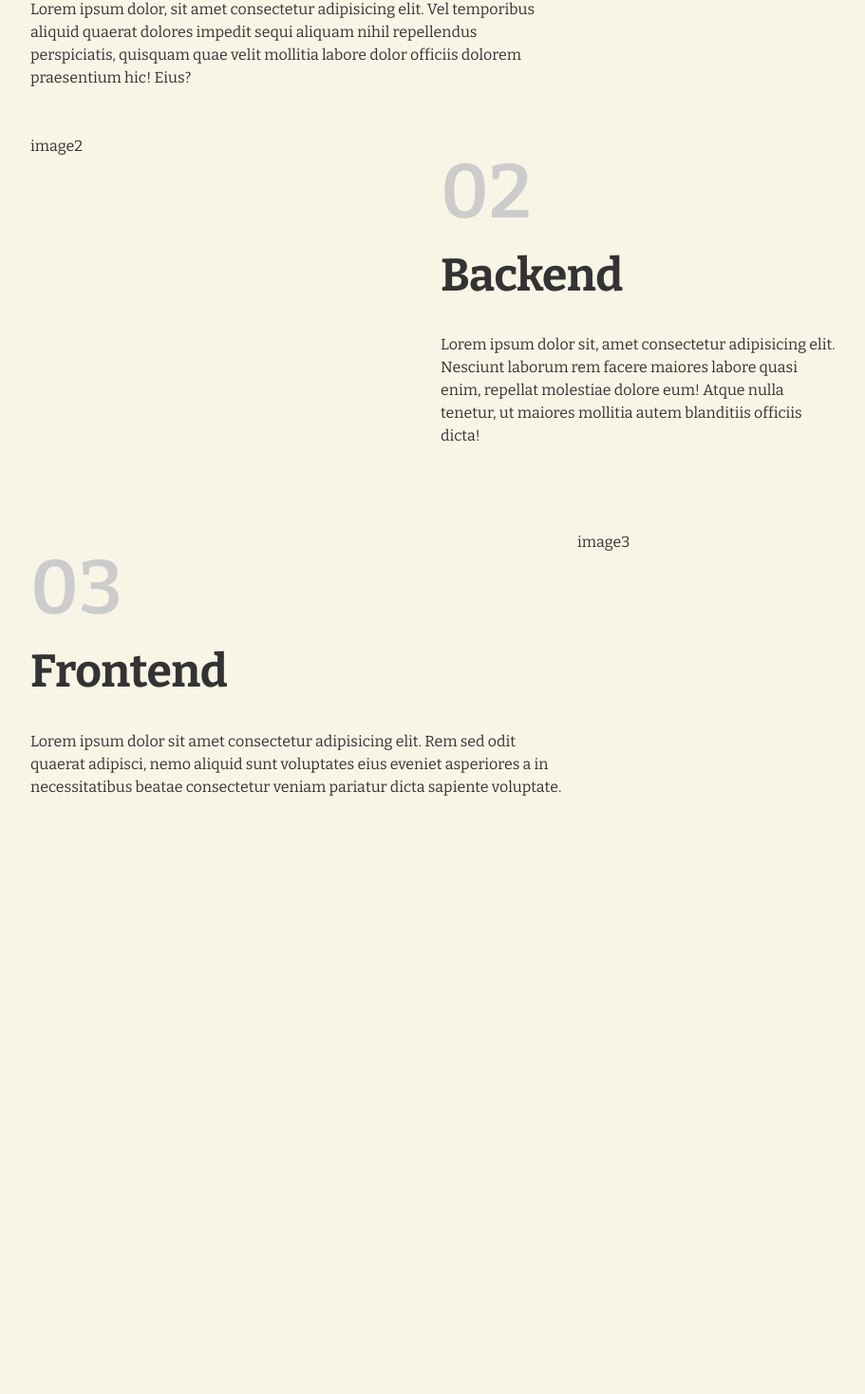
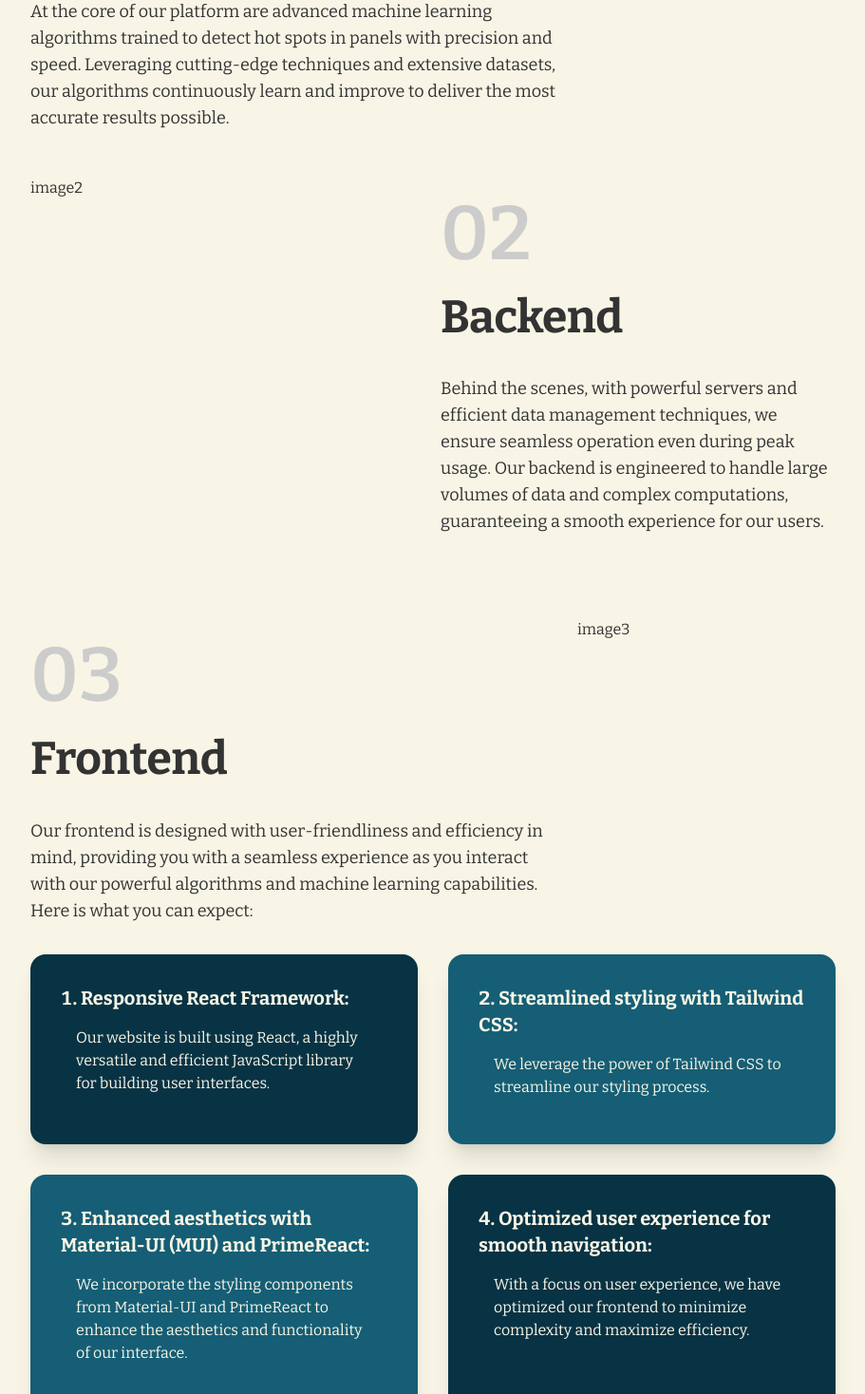
Before and after one commit to elifxa/BitirmeProjesi, a React (Vite) app: page /about-us in a window 1280 px wide. Shown: the part 1766-3234 px from the top of the page at 95% size, without its empty margins (184-1095 px from the left). Before the commit the page ends 2607 px from the top, so only its background shows below. Built offline with nearby package versions, Linux system fonts and the light colour scheme; a web font is replaced by a local one.

Commit message:
about page first design demo

```diff
--- a/src/aboutProjectDetails.jsx
+++ b/src/aboutProjectDetails.jsx
@@ -37,46 +37,90 @@ function aboutProjectDetails() {
             <div className="md:col-span-2">
               <p className="step-number">01</p>
               <h2 className="heading">Machine Learning</h2>
-              <p>
-                Lorem ipsum dolor, sit amet consectetur adipisicing elit. Vel
-                temporibus aliquid quaerat dolores impedit sequi aliquam nihil
-                repellendus perspiciatis, quisquam quae velit mollitia labore
-                dolor officiis dolorem praesentium hic! Eius?
+              <p className="text-lg">
+                At the core of our platform are advanced machine learning
+                algorithms trained to detect hot spots in panels with precision
+                and speed. Leveraging cutting-edge techniques and extensive
+                datasets, our algorithms continuously learn and improve to
+                deliver the most accurate results possible.
               </p>
             </div>
             <div>image1</div>
           </div>
-
           {/*  */}
-
           <div className="grid md:grid-cols-4 gap-4 mt-6 pt-6">
             <div>image2</div>
             <div className="md:col-start-3 md:col-span-2">
               <p className=" step-number">02</p>
               <h2 className="heading">Backend</h2>
-              <p>
-                Lorem ipsum dolor sit, amet consectetur adipisicing elit.
-                Nesciunt laborum rem facere maiores labore quasi enim, repellat
-                molestiae dolore eum! Atque nulla tenetur, ut maiores mollitia
-                autem blanditiis officiis dicta!
+              <p className="text-lg">
+                Behind the scenes, with powerful servers and efficient data
+                management techniques, we ensure seamless operation even during
+                peak usage. Our backend is engineered to handle large volumes of
+                data and complex computations, guaranteeing a smooth experience
+                for our users.
               </p>
             </div>
           </div>
-
           {/*  */}
-
+          <div>
             <div className="grid md:grid-cols-3 gap-4 mt-11 pt-11">
               <div className="md:col-span-2">
                 <p className="step-number">03</p>
                 <h2 className="heading">Frontend</h2>
-              <p>
-                Lorem ipsum dolor sit amet consectetur adipisicing elit. Rem sed
-                odit quaerat adipisci, nemo aliquid sunt voluptates eius eveniet
-                asperiores a in necessitatibus beatae consectetur veniam
-                pariatur dicta sapiente voluptate.
+                <p className="text-lg">
+                  Our frontend is designed with user-friendliness and efficiency
+                  in mind, providing you with a seamless experience as you
+                  interact with our powerful algorithms and machine learning
+                  capabilities. Here is what you can expect:
                 </p>
               </div>
               <div>image3</div>
+            </div>
+            <ul
+              className="grid lg:grid-cols-2 gap-8 mt-8 "
+              style={{
+                width: '100%',
+              }}
+            >
+              <div className="bg-[#083344] text-[#f8f5e6] p-8 rounded-2xl shadow-xl ">
+                <li className="list-decimal list-inside font-bold text-xl">
+                  Responsive React Framework:
+                </li>
+                <p className="p-4 text-base ">
+                  Our website is built using React, a highly versatile and
+                  efficient JavaScript library for building user interfaces.
+                </p>
+              </div>
+              <div className="bg-[#155e75] text-[#f8f5e6] p-8 rounded-2xl shadow-xl">
+                <li className="list-decimal list-inside font-bold text-xl">
+                  Streamlined styling with Tailwind CSS:
+                </li>
+                <p className="p-4 text-base">
+                  We leverage the power of Tailwind CSS to streamline our
+                  styling process.
+                </p>
+              </div>
+              <div className="lg:bg-[#155e75] bg-[#083344] text-[#f8f5e6] p-8 rounded-2xl shadow-xl">
+                <li className="list-decimal list-inside font-bold text-xl">
+                  Enhanced aesthetics with Material-UI (MUI) and PrimeReact:
+                </li>
+                <p className="p-4 text-base ">
+                  We incorporate the styling components from Material-UI and
+                  PrimeReact to enhance the aesthetics and functionality of our
+                  interface.
+                </p>
+              </div>
+              <div className="lg:bg-[#083344] bg-[#155e75] text-[#f8f5e6] p-8 rounded-2xl shadow-xl">
+                <li className="list-decimal list-inside font-bold text-xl">
+                  Optimized user experience for smooth navigation:
+                </li>
+                <p className="p-4 text-base ">
+                  With a focus on user experience, we have optimized our
+                  frontend to minimize complexity and maximize efficiency.
+                </p>
+              </div>
+            </ul>
           </div>
         </div>
       </div>
```
Lines whose indentation alone changed are shown as unchanged.
